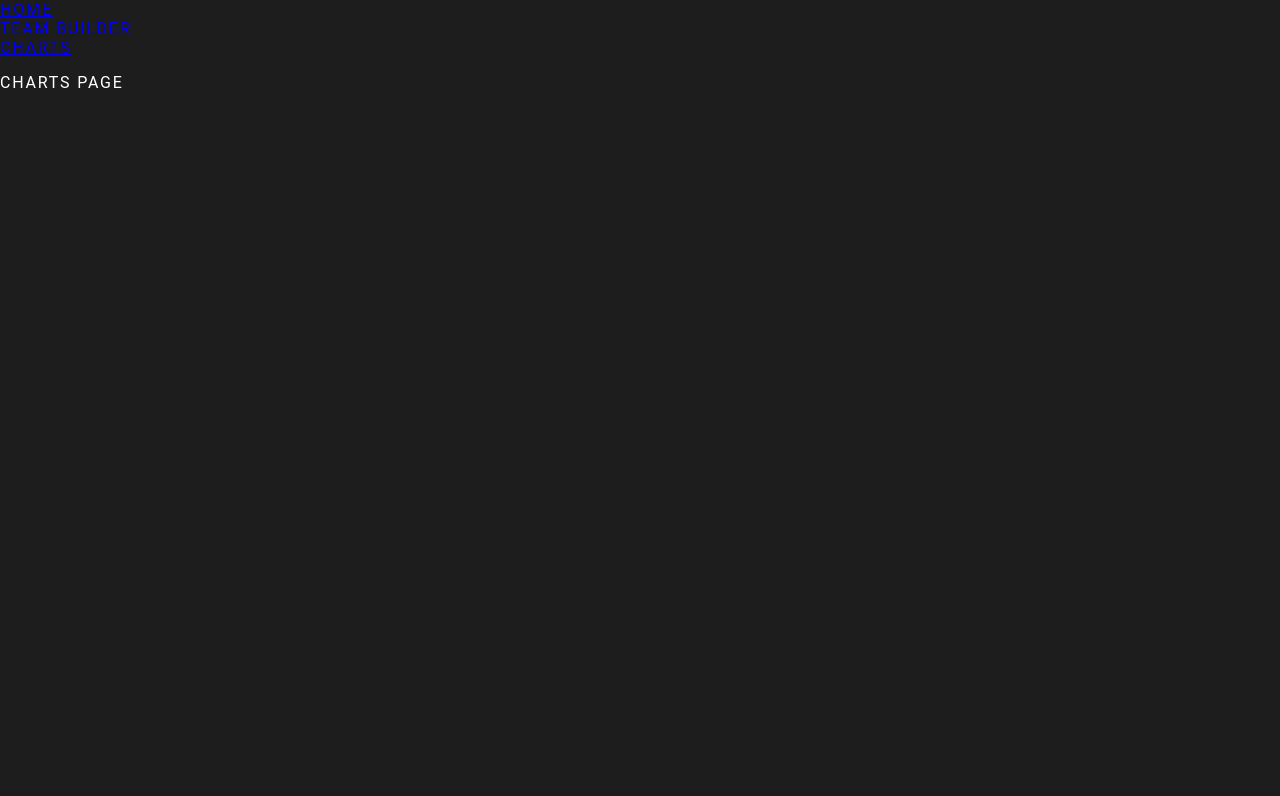
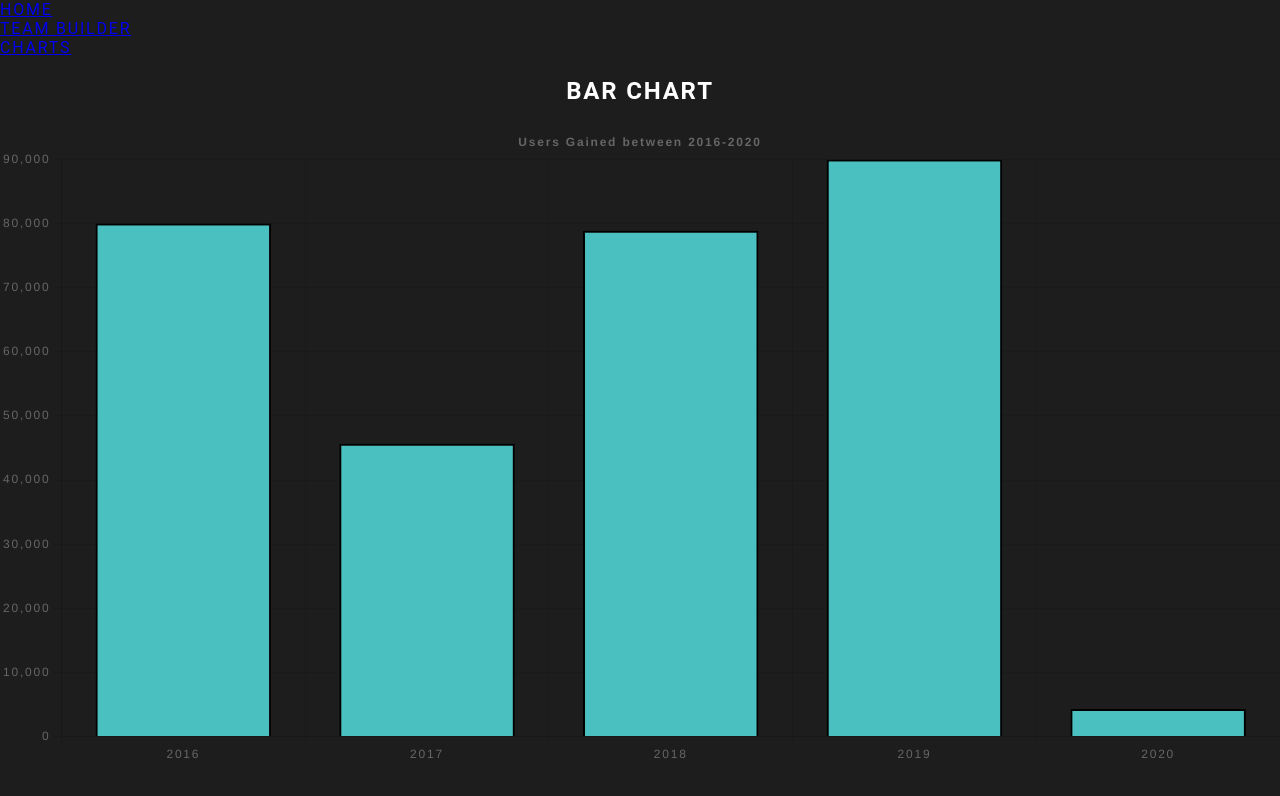
Before and after one commit to jtpank/dk-builder, a React (Create React App) app in the folder dk-app/: page /charts in a window 1280 px wide. Shown: the top 796 px of the page. Built offline with nearby package versions, Linux system fonts and the light colour scheme.

Commit message:
chart is displayed!

```diff
--- a/dk-app/package.json
+++ b/dk-app/package.json
@@ -9,6 +9,7 @@
     "chart.js": "^4.2.1",
     "react": "^18.2.0",
     "react-beautiful-dnd": "^13.1.1",
+    "react-chartjs-2": "^5.2.0",
     "react-dom": "^18.2.0",
     "react-router-dom": "^6.10.0",
     "react-scripts": "5.0.1",
--- /dev/null
+++ b/dk-app/src/components/BarChart.js
@@ -0,0 +1,22 @@
+import { Bar } from "react-chartjs-2";
+export const BarChart = ({ chartData }) => {
+  return (
+    <div className="chart-container">
+      <h2 style={{ textAlign: "center" }}>Bar Chart</h2>
+      <Bar
+        data={chartData}
+        options={{
+          plugins: {
+            title: {
+              display: true,
+              text: "Users Gained between 2016-2020"
+            },
+            legend: {
+              display: false
+            }
+          }
+        }}
+      />
+    </div>
+  );
+};
--- a/dk-app/src/routes/Charts.js
+++ b/dk-app/src/routes/Charts.js
@@ -1,14 +1,36 @@
 import React from 'react';
+import Chart from "chart.js/auto";
+import { CategoryScale } from "chart.js";
+import { Data } from "../utils/Data.js";
+import { BarChart } from '../components/BarChart';
 import '../styles/styles.css';
 
 class Charts extends React.Component {
-    render() {
+    constructor(props) {
+        super(props);
+    }
+
+    render()
+    {Chart.register(CategoryScale);
+        const thisData =
+        {
+            labels: Data.map((data) => data.year),
+            datasets: [
+            {
+                label: "Users Gained ",
+                data: Data.map((data) => data.userGain),
+                backgroundColor: [
+                "rgba(75,192,192,1)",
+                ],
+                borderColor: "black",
+                borderWidth: 2
+            }
+            ]
+        }
         return (
-        <div>
             <div>
-                <p>Charts Page</p>
+                <BarChart chartData={thisData} />
             </div>
-        </div>
         );
     }
 }
--- /dev/null
+++ b/dk-app/src/utils/Data.js
@@ -0,0 +1,33 @@
+// utils/Data.js
+export const Data = [
+    {
+      id: 1,
+      year: 2016,
+      userGain: 80000,
+      userLost: 823
+    },
+    {
+      id: 2,
+      year: 2017,
+      userGain: 45677,
+      userLost: 345
+    },
+    {
+      id: 3,
+      year: 2018,
+      userGain: 78888,
+      userLost: 555
+    },
+    {
+      id: 4,
+      year: 2019,
+      userGain: 90000,
+      userLost: 4555
+    },
+    {
+      id: 5,
+      year: 2020,
+      userGain: 4300,
+      userLost: 234
+    }
+  ];
```
Also changed, not shown: 1 other file (tests, documents, lock files or other folders).
